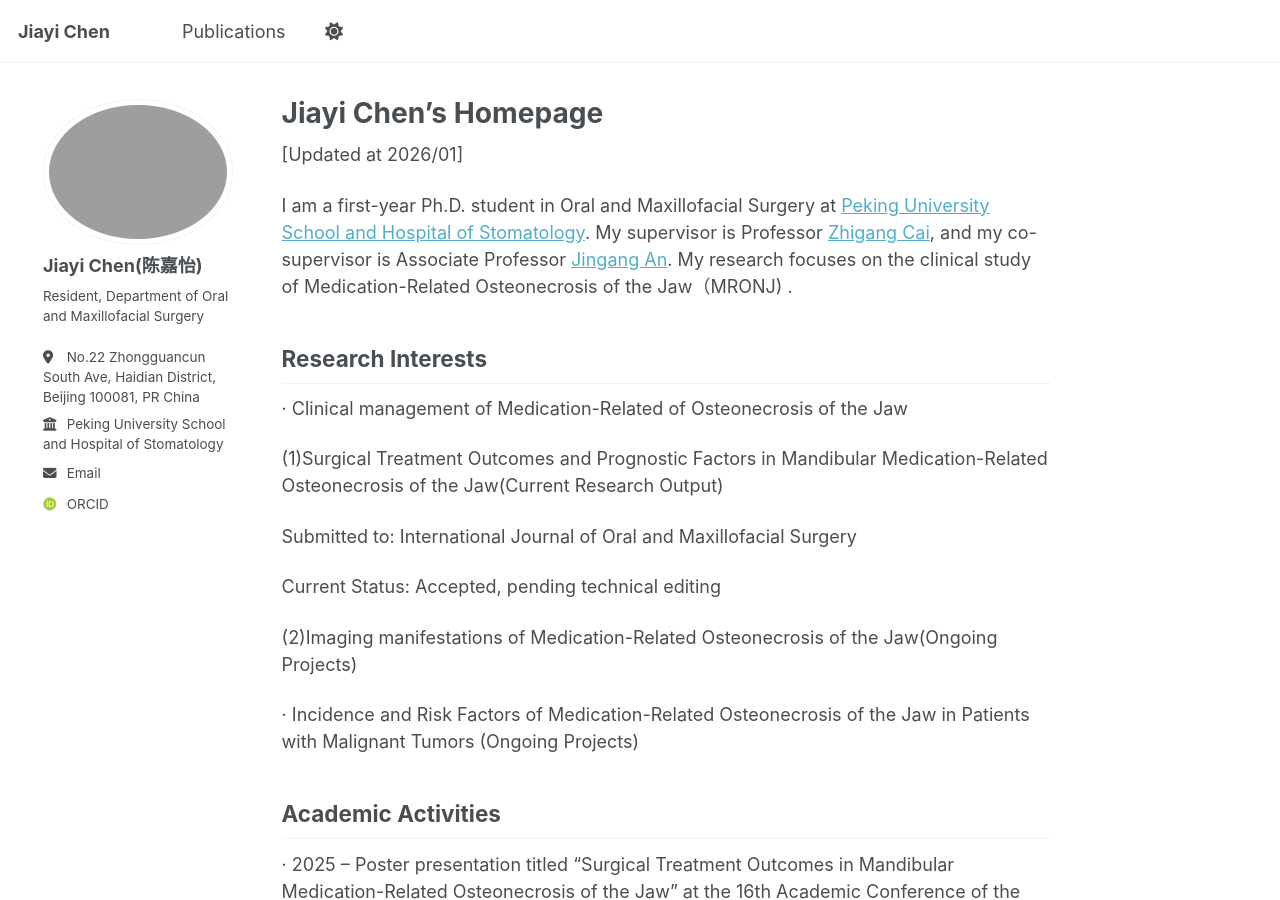
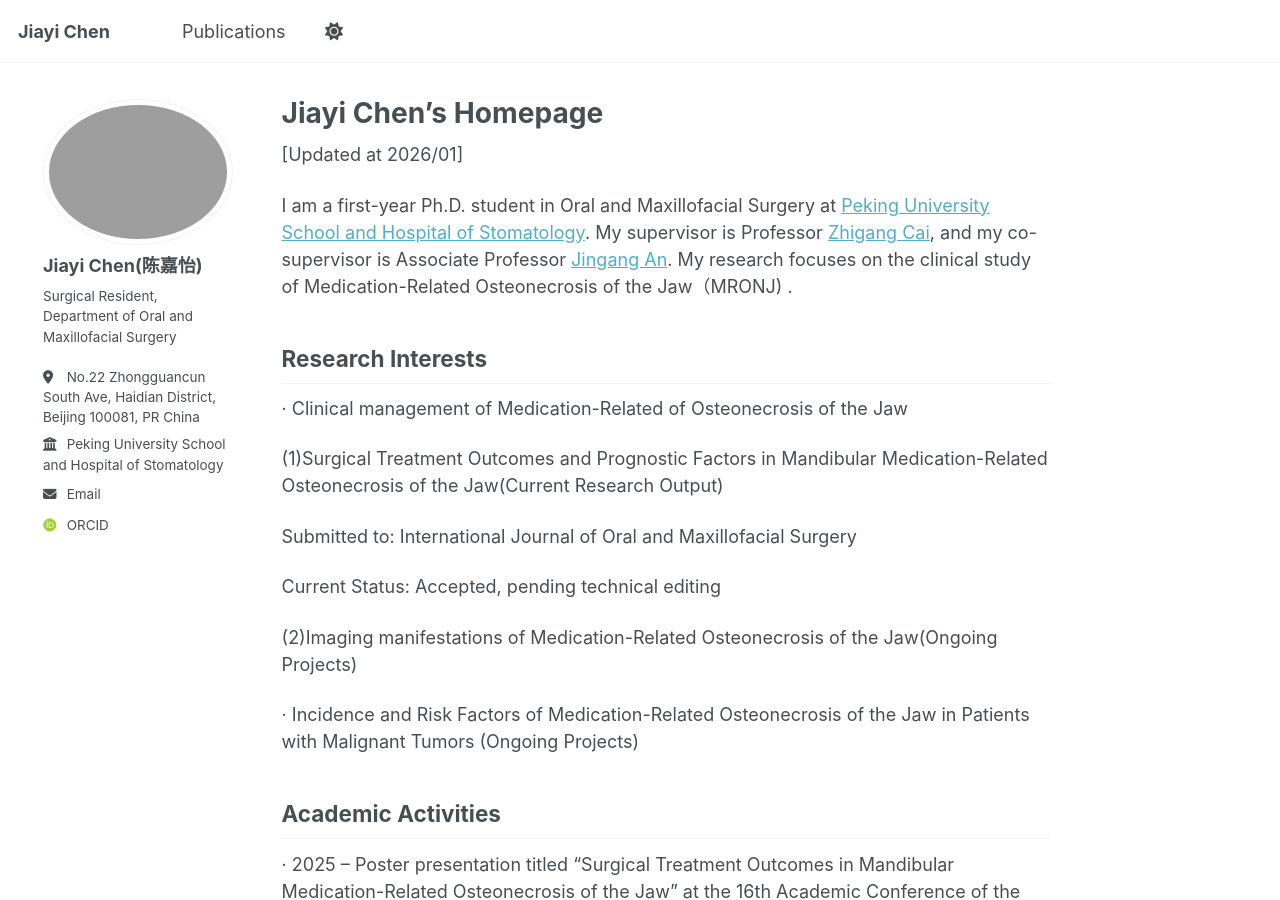
Before and after one commit to JaneJiayiChen/JaneJiayiChen.github.io, a Jekyll site: the page built from _pages/about.md, in a window 1280 px wide and 900 px high. Built offline with Jekyll 4.4.1, drawn with Linux system fonts in a browser that asks for light colours; some web fonts are replaced; a script that is not in the unit is left out.

Commit message:
Update _config.yml

```diff
--- a/_config.yml
+++ b/_config.yml
@@ -26,7 +26,7 @@ author:
   avatar           : "homepage1.png"
   name             : "Jiayi Chen(陈嘉怡)"
   pronouns         : # example: "she/her"
-  bio              : "Resident, Department of Oral and Maxillofacial Surgery"
+  bio              : "Surgical Resident, Department of Oral and Maxillofacial Surgery"
   location         : "No.22 Zhongguancun South Ave, Haidian District, Beijing 100081, PR China"
   employer         : "Peking University School and Hospital of Stomatology"
   uri              : # URL
```
